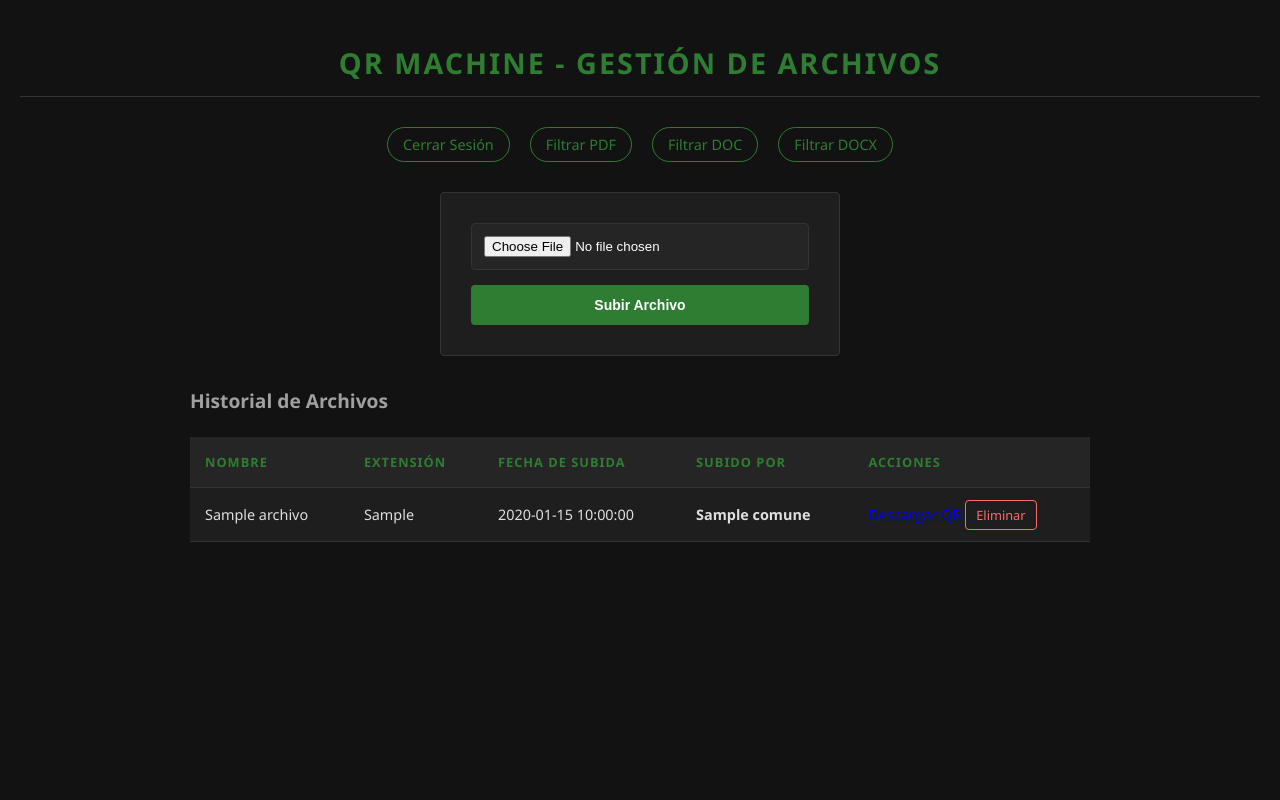
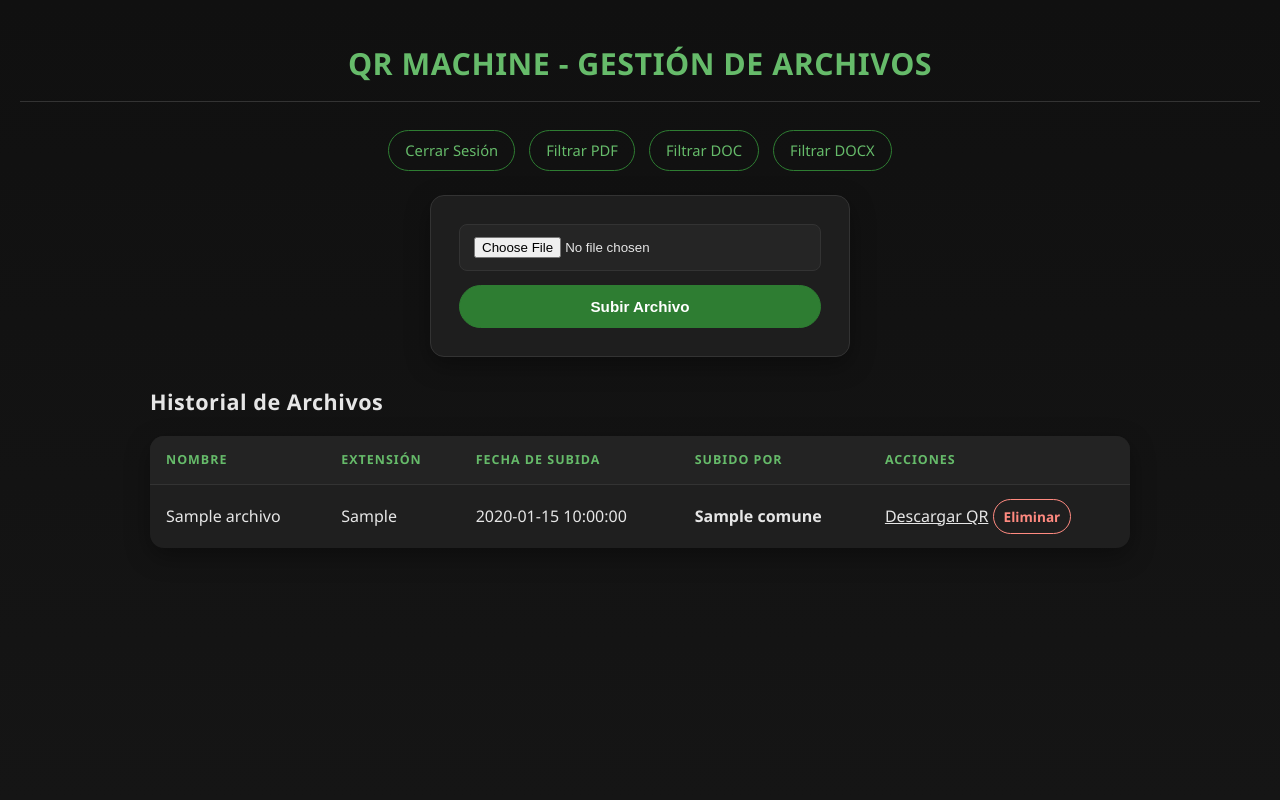
Before and after one commit to gaboalejandroz2004-arch/qr-machine, a Flask app: page / in a window 1280 px wide. Run offline with Flask 3, Linux system fonts and the light colour scheme; the visitor is signed in with stand-in values (Sample User, id 1); tables that the repository leaves empty hold one stand-in row (values such as "Sample post"); data that the repository does not hold is empty.

Commit message:
estilos agregados

```diff
--- a/static/estilos.css
+++ b/static/estilos.css
@@ -1,13 +1,28 @@
 :root {
-  /* Paleta de colores profesional */
-  --bg-dark: #121212;         /* Fondo principal */
-  --bg-card: #1e1e1e;         /* Fondo de contenedores/formularios */
-  --accent-green: #2e7d32;    /* Verde oscuro para acciones */
-  --accent-green-hover: #1b5e20;
-  --text-primary: #e0e0e0;    /* Texto claro pero no puro para no cansar */
-  --text-secondary: #a0a0a0;  /* Texto de apoyo */
-  --border-color: #333333;    /* Bordes sutiles */
-  --danger: #8b0000;          /* Rojo oscuro para eliminar */
+  --bg-dark: #121212;
+  --bg-panel: #1b1b1b;
+  --bg-card: #1f1f1f;
+  --bg-input: #252525;
+  --bg-hover: #2a2a2a;
+
+  --accent: #2e7d32;
+  --accent-hover: #1b5e20;
+  --accent-soft: #66bb6a;
+
+  --text-primary: #e6e6e6;
+  --text-secondary: #a0a0a0;
+  --text-muted: #7a7a7a;
+
+  --border-color: #333333;
+  --border-soft: #444444;
+
+  --danger: #b71c1c;
+  --danger-hover: #8e0000;
+
+  --shadow: 0 8px 24px rgba(0, 0, 0, 0.35);
+  --radius: 14px;
+  --radius-sm: 8px;
+  --transition: 0.25s ease;
 }
 
 * {
@@ -16,180 +31,165 @@
   padding: 0;
 }
 
+html {
+  scroll-behavior: smooth;
+}
+
 body {
-  font-family: 'Segoe UI', Roboto, Helvetica, Arial, sans-serif;
-  background-color: var(--bg-dark);
+  font-family: "Segoe UI", Roboto, Helvetica, Arial, sans-serif;
+  background: linear-gradient(180deg, #101010 0%, #151515 100%);
   color: var(--text-primary);
   line-height: 1.6;
+  min-height: 100vh;
   padding: 40px 20px;
 }
 
+h1, h2, h3 {
+  color: var(--text-primary);
+  font-weight: 700;
+  letter-spacing: 0.5px;
+}
+
 h1 {
-  font-size: 1.8rem;
-  letter-spacing: 2px;
+  font-size: 1.9rem;
   text-transform: uppercase;
-  color: var(--accent-green);
   text-align: center;
-  margin-bottom: 30px;
+  color: var(--accent-soft);
+  margin-bottom: 28px;
+  padding-bottom: 12px;
   border-bottom: 1px solid var(--border-color);
-  padding-bottom: 10px;
 }
 
 h2 {
-  font-size: 1.2rem;
-  margin: 20px 0;
+  font-size: 1.35rem;
+  margin: 18px 0 12px;
+}
+
+h3 {
+  font-size: 1.1rem;
+  margin: 18px 0 12px;
   color: var(--text-secondary);
 }
 
-/* Contenedor principal */
+p, label, span, td {
+  color: var(--text-primary);
+}
+
+a {
+  color: inherit;
+}
+
+hr {
+  border: 0;
+  border-top: 1px solid var(--border-color);
+  margin: 24px 0;
+}
+
+/* Contenedores */
+.container,
 .main-box {
-  max-width: 900px; /* Ampliado para que la tabla respire */
+  width: 100%;
+  max-width: 980px;
   margin: 0 auto;
 }
 
-/* Ajuste específico para Login (más estrecho) */
+.card,
+form,
+.qr-display,
+.panel-box {
+  background: rgba(31, 31, 31, 0.96);
+  border: 1px solid var(--border-color);
+  border-radius: var(--radius);
+  box-shadow: var(--shadow);
+}
+
+/* Formularios */
 form {
-  background: var(--bg-card);
-  padding: 30px;
-  border-radius: 4px;
-  border: 1px solid var(--border-color);
+  max-width: 420px;
+  margin: 0 auto 28px auto;
+  padding: 28px;
   display: flex;
-  flex-direction: column; /* Entradas una debajo de otra */
-  gap: 15px;
-  max-width: 400px;
-  margin: 0 auto 30px auto;
+  flex-direction: column;
+  gap: 14px;
 }
 
 input[type="text"],
 input[type="password"],
-input[type="file"] {
+input[type="file"],
+select {
   width: 100%;
-  padding: 12px;
-  background-color: #252525;
+  padding: 12px 14px;
+  background-color: var(--bg-input);
   border: 1px solid var(--border-color);
-  border-radius: 4px;
-  color: white;
+  border-radius: var(--radius-sm);
+  color: var(--text-primary);
   outline: none;
+  transition: border-color var(--transition), background-color var(--transition), box-shadow var(--transition);
 }
 
-input:focus {
-  border-color: var(--accent-green);
+input::placeholder {
+  color: var(--text-muted);
+}
+
+input:focus,
+select:focus {
+  border-color: var(--accent);
+  box-shadow: 0 0 0 3px rgba(46, 125, 50, 0.18);
+}
+
+select {
+  cursor: pointer;
+}
+
+/* Botones base */
+button,
+.btn,
+.btn-logout,
+.btn-delete,
+.btn-download-qr {
+  display: inline-flex;
+  align-items: center;
+  justify-content: center;
+  gap: 8px;
+  text-decoration: none;
+  border-radius: 999px;
+  transition: transform var(--transition), background-color var(--transition), color var(--transition), border-color var(--transition), box-shadow var(--transition), opacity var(--transition);
+  font-weight: 700;
+  cursor: pointer;
+  border: 1px solid transparent;
+  user-select: none;
 }
 
 button {
-  padding: 12px;
-  background-color: var(--accent-green);
-  color: white;
-  border: none;
-  border-radius: 4px;
-  cursor: pointer;
-  font-weight: bold;
-  font-size: 14px;
-  transition: background 0.3s ease;
+  padding: 12px 16px;
+  background-color: var(--accent);
+  color: #fff;
+  border-color: var(--accent);
+  font-size: 0.95rem;
 }
 
 button:hover {
-  background-color: var(--accent-green-hover);
+  background-color: var(--accent-hover);
+  border-color: var(--accent-hover);
+  transform: translateY(-1px);
+  box-shadow: 0 8px 18px rgba(27, 94, 32, 0.25);
 }
 
-/* Sección del QR centrada */
-.qr-display {
-  text-align: center;
-  background: var(--bg-card);
-  padding: 20px;
-  border-radius: 4px;
-  margin-bottom: 30px;
-  border: 1px solid var(--accent-green);
+/* Botón genérico */
+.btn {
+  padding: 10px 16px;
+  background: transparent;
+  color: var(--accent-soft);
+  border-color: var(--accent);
 }
 
-.qr-display img {
-  display: block;
-  margin: 15px auto;
-  border: 8px solid white; /* El QR necesita contraste blanco para ser escaneable */
-  border-radius: 4px;
+.btn:hover {
+  background: var(--accent);
+  color: #fff;
+  transform: translateY(-1px);
 }
 
-/* Navegación */
-nav {
-  text-align: center;
-  margin-bottom: 30px;
-  display: flex;
-  justify-content: center;
-  gap: 20px;
-}
-
-nav a {
-  color: var(--accent-green);
-  text-decoration: none;
-  font-size: 0.9rem;
-  border: 1px solid var(--accent-green);
-  padding: 5px 15px;
-  border-radius: 20px;
-  transition: 0.3s;
-}
-
-nav a:hover {
-  background: var(--accent-green);
-  color: white;
-}
-
-/* Tabla de Historial */
-table {
-  width: 100%;
-  border-collapse: collapse;
-  background: var(--bg-card);
-  margin-top: 20px;
-  font-size: 0.9rem;
-}
-
-th, td {
-  padding: 15px;
-  text-align: left;
-  border-bottom: 1px solid var(--border-color);
-}
-
-th {
-  background-color: #252525;
-  color: var(--accent-green);
-  text-transform: uppercase;
-  font-size: 0.8rem;
-  letter-spacing: 1px;
-}
-
-tr:hover {
-  background-color: #252525;
-}
-
-/* Botones de acción en tabla */
-.btn-delete {
-  color: #ff6b6b;
-  text-decoration: none;
-  font-size: 0.8rem;
-  padding: 5px 10px;
-  border: 1px solid #ff6b6b;
-  border-radius: 4px;
-}
-
-.btn-delete:hover {
-  background: var(--danger);
-  color: white;
-}
-
-.btn-download-qr {
-  color: var(--accent-green);
-  text-decoration: none;
-  margin-right: 10px;
-}
-
-select {
-width:100%;
-padding:12px;
-background-color:#252525;
-border:1px solid #333;
-border-radius:4px;
-color:white;
-}
-
+/* Logout */
 .top-actions {
   display: flex;
   justify-content: center;
@@ -197,18 +197,213 @@ color:white;
 }
 
 .btn-logout {
-  color: #00ff88;
-  border: 2px solid #2e7d32;
-  padding: 10px 20px;
-  border-radius: 25px;
-  text-decoration: none;
-  font-weight: bold;
-  transition: all 0.3s ease;
-  background-color: transparent;
+  padding: 10px 18px;
+  background: transparent;
+  color: var(--accent-soft);
+  border: 2px solid var(--accent);
 }
 
 .btn-logout:hover {
-  background-color: #2e7d32;
-  color: #000;
-  box-shadow: 0 0 10px #2e7d32;
+  background-color: var(--accent);
+  color: #ffffff;
+  box-shadow: 0 0 12px rgba(46, 125, 50, 0.35);
+  transform: translateY(-1px);
 }
+
+/* Acciones secundarias */
+.btn-download-qr {
+  color: var(--accent-soft);
+  padding: 6px 10px;
+  border: 1px solid var(--accent);
+  background: transparent;
+  font-size: 0.85rem;
+}
+
+.btn-download-qr:hover {
+  background: var(--accent);
+  color: white;
+}
+
+.btn-delete {
+  color: #ff8a80;
+  padding: 6px 10px;
+  border: 1px solid #ff8a80;
+  background: transparent;
+  font-size: 0.85rem;
+}
+
+.btn-delete:hover {
+  background: var(--danger);
+  border-color: var(--danger);
+  color: #fff;
+  box-shadow: 0 0 10px rgba(183, 28, 28, 0.2);
+}
+
+/* QR */
+.qr-display {
+  text-align: center;
+  padding: 22px;
+  margin: 0 auto 30px auto;
+  max-width: 520px;
+  border: 1px solid rgba(46, 125, 50, 0.5);
+}
+
+.qr-display img {
+  display: block;
+  margin: 16px auto 0 auto;
+  border: 8px solid #ffffff;
+  border-radius: 10px;
+  max-width: 100%;
+  height: auto;
+}
+
+/* Navegación */
+nav {
+  display: flex;
+  justify-content: center;
+  gap: 14px;
+  flex-wrap: wrap;
+  margin-bottom: 24px;
+}
+
+nav a {
+  color: var(--accent-soft);
+  text-decoration: none;
+  font-size: 0.92rem;
+  border: 1px solid var(--accent);
+  padding: 8px 16px;
+  border-radius: 999px;
+  transition: var(--transition);
+  background: transparent;
+}
+
+nav a:hover {
+  background: var(--accent);
+  color: #fff;
+  transform: translateY(-1px);
+}
+
+/* Tablas */
+table {
+  width: 100%;
+  border-collapse: collapse;
+  background: var(--bg-card);
+  margin-top: 16px;
+  border-radius: var(--radius);
+  overflow: hidden;
+  box-shadow: var(--shadow);
+}
+
+thead {
+  background: #232323;
+}
+
+th, td {
+  padding: 14px 16px;
+  text-align: left;
+  border-bottom: 1px solid var(--border-color);
+  vertical-align: middle;
+}
+
+th {
+  color: var(--accent-soft);
+  text-transform: uppercase;
+  font-size: 0.78rem;
+  letter-spacing: 1px;
+  font-weight: 700;
+}
+
+tbody tr:hover {
+  background-color: var(--bg-hover);
+}
+
+tbody tr:last-child td {
+  border-bottom: none;
+}
+
+code {
+  display: inline-block;
+  background: #161616;
+  border: 1px solid var(--border-color);
+  color: var(--accent-soft);
+  padding: 4px 8px;
+  border-radius: 8px;
+  font-size: 0.85rem;
+}
+
+/* Bloques de ayuda / mensajes */
+.flash,
+.alert {
+  max-width: 900px;
+  margin: 0 auto 16px auto;
+  padding: 12px 16px;
+  border-radius: var(--radius-sm);
+  border: 1px solid var(--border-soft);
+  background: #1a1a1a;
+  color: var(--text-primary);
+}
+
+.flash.success,
+.alert.success {
+  border-color: rgba(46, 125, 50, 0.5);
+}
+
+.flash.error,
+.alert.error {
+  border-color: rgba(183, 28, 28, 0.5);
+}
+
+/* Separaciones de panel */
+.panel-section {
+  margin-top: 24px;
+}
+
+.panel-section-title {
+  margin-bottom: 10px;
+  color: var(--text-secondary);
+}
+
+/* Ajustes responsivos */
+@media (max-width: 768px) {
+  body {
+    padding: 24px 14px;
+  }
+
+  h1 {
+    font-size: 1.45rem;
+  }
+
+  form {
+    padding: 22px;
+  }
+
+  table,
+  thead,
+  tbody,
+  th,
+  td,
+  tr {
+    font-size: 0.92rem;
+  }
+
+  th, td {
+    padding: 12px 10px;
+  }
+
+  nav {
+    flex-direction: column;
+    align-items: center;
+  }
+
+  .btn,
+  .btn-logout,
+  .btn-delete,
+  .btn-download-qr,
+  button {
+    width: 100%;
+  }
+
+  .top-actions {
+    flex-direction: column;
+  }
+}
```
